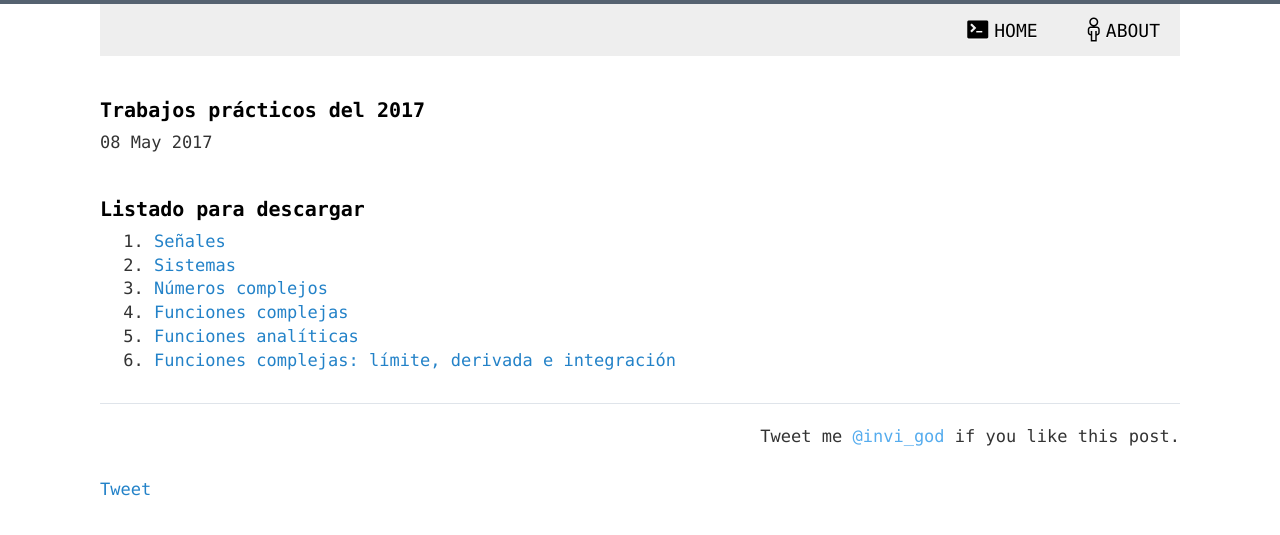
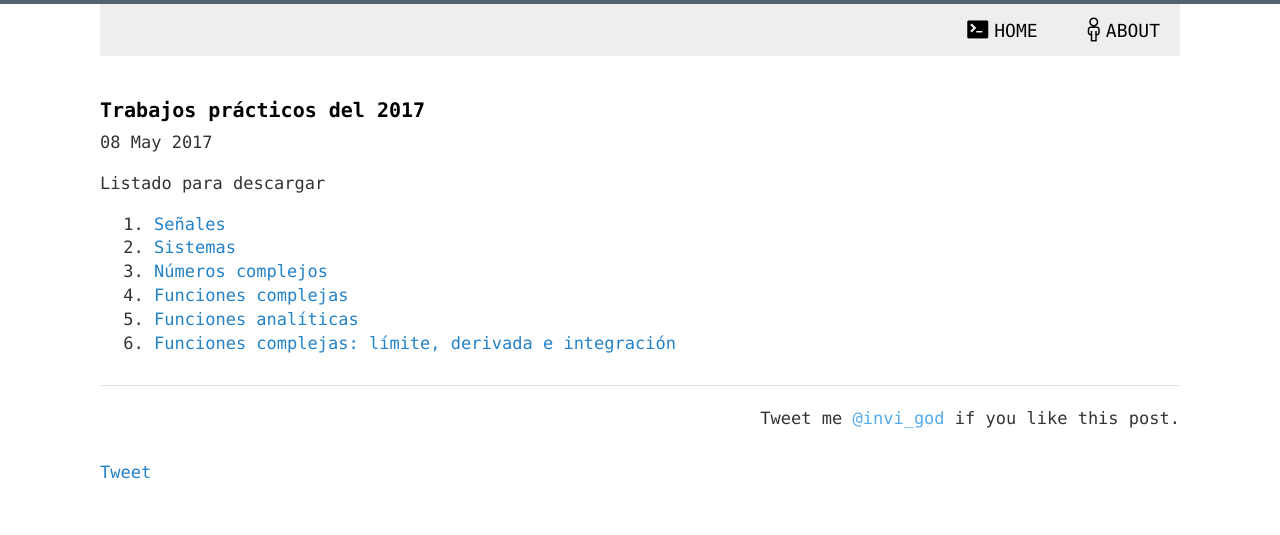
Before and after one commit to 1nv1/UTN-FRN-ASS, a Jekyll site: the page built from _posts/2017-05-08-TPs2017.markdown, in a window 1280 px wide. Shown: the top 535 px of the page. Built offline with Jekyll 4.4.1, drawn with Linux system fonts in a browser that asks for light colours; comment, search, counter and statistics services are not loaded.

```diff
--- a/_posts/2017-05-08-TPs2017.markdown
+++ b/_posts/2017-05-08-TPs2017.markdown
@@ -7,7 +7,7 @@ comments: true
 categories:
 ---
 
-## Listado para descargar
+Listado para descargar
 
 1. <a href="https://drive.google.com/open?id=0B8Whe9RgutGNNm8tVVdtZEZTVTQ" target="_blank">Señales</a>
 2. <a href="https://drive.google.com/open?id=0B8Whe9RgutGNS29Ra1gzSXp6Z28" target="_blank">Sistemas</a>
```
